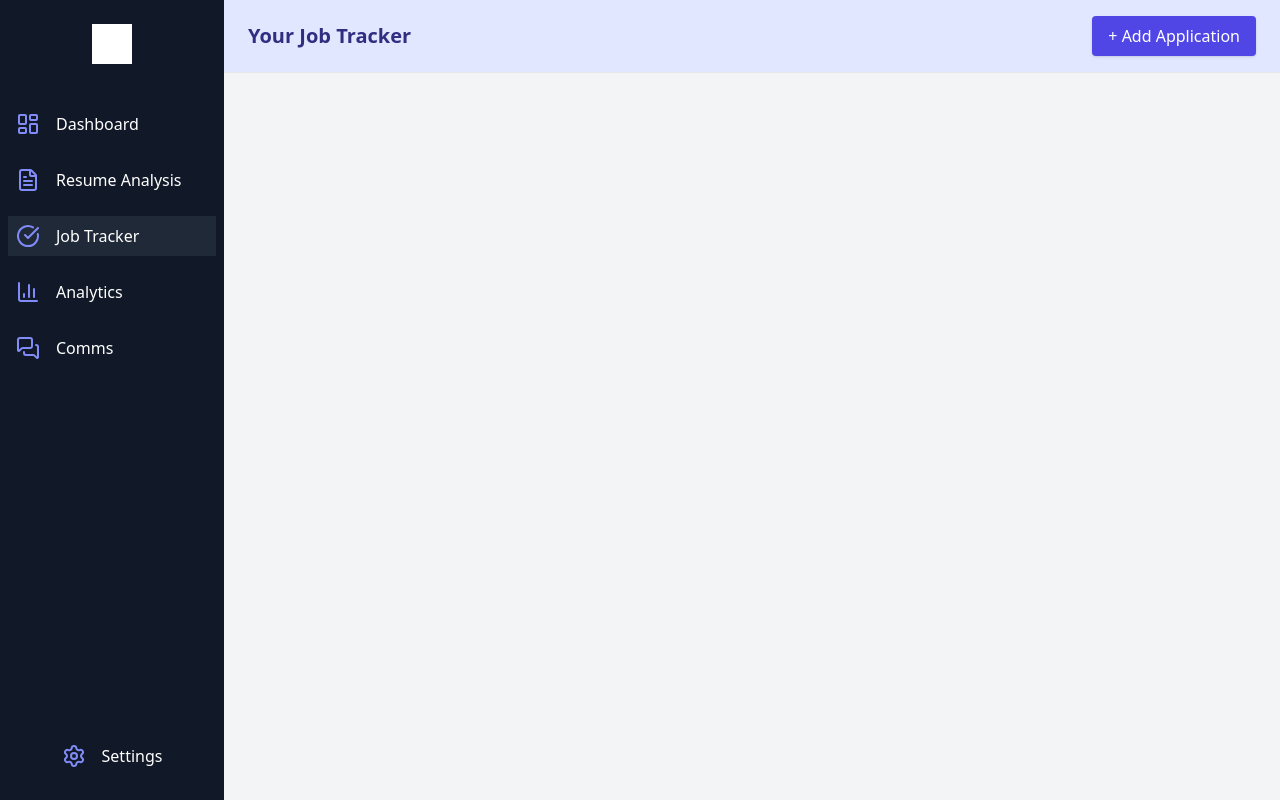
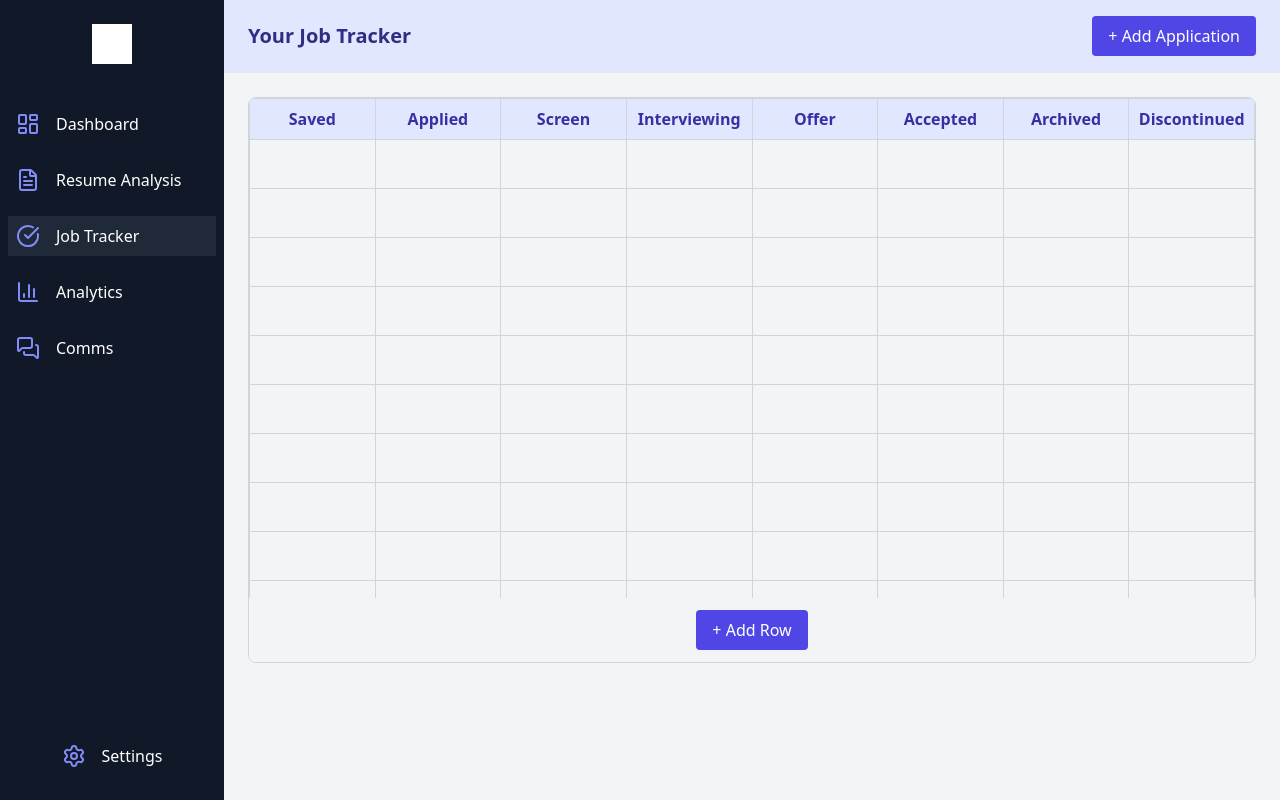
Before and after one commit to Jignesh6155/CITS3403_project, a Flask app: page /job-tracker in a window 1280 px wide. Run offline with Flask 3, Linux system fonts and the light colour scheme; lists and menus that the app fills with data are empty; style sheets or scripts are compiled from the project's sources; some libraries are stand-ins or nearby versions.

Commit message:
Updated Job Tracker with dynamic table, add row, scroll feature

```diff
--- a/app/templates/jobTracker.html
+++ b/app/templates/jobTracker.html
@@ -8,15 +8,52 @@
   <!-- HEADER + BUTTON -->
   <header class="px-6 py-4 bg-indigo-100 border-b border-gray-200 flex justify-between items-center">
     <h1 class="text-xl font-semibold text-indigo-900">Your Job Tracker</h1>
-    <button id="addBtn" class="px-4 py-2 bg-indigo-600 text-white rounded shadow hover:bg-indigo-700">
+    <button id="addBtn" class="px-4 py-2 bg-indigo-600 text-white rounded hover:bg-indigo-700">
       + Add Application
     </button>
   </header>
 
-  <!-- COLUMNS -->
+  <!-- CONTENT AREA -->
   <main class="flex-1 p-6 overflow-y-auto">
-    <div class="overflow-x-auto">
-      <div id="columns" class="flex gap-4 min-w-max"></div>
+    <div class="overflow-x-auto space-y-6">
+
+      <!-- SCROLLABLE TABLE WITH ADD ROW BUTTON -->
+      <div class="border border-gray-300 rounded-lg overflow-hidden">
+        <div class="overflow-y-auto" style="max-height: 500px;">
+          <table id="jobTable" class="table-fixed w-full border-collapse">
+            <thead class="bg-indigo-100 text-indigo-800">
+              <tr>
+                <th class="border border-gray-300 p-2">Saved</th>
+                <th class="border border-gray-300 p-2">Applied</th>
+                <th class="border border-gray-300 p-2">Screen</th>
+                <th class="border border-gray-300 p-2">Interviewing</th>
+                <th class="border border-gray-300 p-2">Offer</th>
+                <th class="border border-gray-300 p-2">Accepted</th>
+                <th class="border border-gray-300 p-2">Archived</th>
+                <th class="border border-gray-300 p-2">Discontinued</th>
+              </tr>
+            </thead>
+            <tbody class="text-center" id="tableBody">
+              {% for i in range(10) %}
+              <tr>
+                {% for column in ["Saved", "Applied", "Screen", "Interviewing", "Offer", "Accepted", "Archived", "Discontinued"] %}
+                <td class="border border-gray-300 p-6"></td>
+                {% endfor %}
+              </tr>
+              {% endfor %}
+            </tbody>
+          </table>
+        </div>
+        <div class="bg-gray-100 p-3 flex justify-center">
+          <button id="addRowBtn" class="px-4 py-2 bg-indigo-600 text-white rounded hover:bg-indigo-700">
+            + Add Row
+          </button>
+        </div>
+      </div>
+
+      <!-- ORIGINAL DRAGGABLE COLUMNS BELOW -->
+      <div id="columns" class="flex gap-4 min-w-max mt-6"></div>
+
     </div>
   </main>
 
@@ -28,7 +65,7 @@
         <button id="closeModal" class="text-gray-600 hover:text-red-500 text-2xl">&times;</button>
       </div>
       <form id="jobForm" class="grid grid-cols-2 gap-6">
-        <!-- left column -->
+        <!-- FORM FIELDS -->
         <div class="flex flex-col">
           <label for="title" class="text-gray-700 mb-2 text-sm font-medium">Position Title *</label>
           <input id="title" class="input-style" required placeholder="Software Engineer"/>
@@ -50,7 +87,6 @@
             <option>Part-Time</option>
           </select>
         </div>
-        <!-- right column -->
         <div class="flex flex-col">
           <label for="status" class="text-gray-700 mb-2 text-sm font-medium">Job Status *</label>
           <select id="status" class="input-style" required>
@@ -73,10 +109,9 @@
           </select>
         </div>
 
-        <!-- actions -->
+        <!-- ACTIONS -->
         <div class="col-span-2 flex justify-end space-x-4 mt-6">
-          <button type="button" id="cancelBtn"
-                  class="px-6 py-2 border border-gray-300 text-gray-700 hover:bg-gray-100 rounded-none">
+          <button type="button" id="cancelBtn" class="px-6 py-2 border border-gray-300 text-gray-700 hover:bg-gray-100 rounded-none">
             Cancel
           </button>
           <button type="submit" class="px-6 py-2 bg-indigo-600 text-white hover:bg-indigo-700 rounded-none">
@@ -129,6 +164,17 @@
     renderJobs();
   }
 
+  function addRow() {
+    const tableBody = document.getElementById('tableBody');
+    const newRow = document.createElement('tr');
+    for (let i = 0; i < columns.length; i++) {
+      const td = document.createElement('td');
+      td.className = "border border-gray-300 p-6";
+      newRow.appendChild(td);
+    }
+    tableBody.appendChild(newRow);
+  }
+
   $(function(){
     renderColumns();
     $("#addBtn").click(()=>$("#modal").removeClass("hidden").addClass("flex"));
@@ -147,6 +193,10 @@
       $("#modal").addClass("hidden");
       e.target.reset();
     });
+
+    $("#addRowBtn").click(() => {
+      addRow();
+    });
   });
 </script>
 {% endblock %}
```
